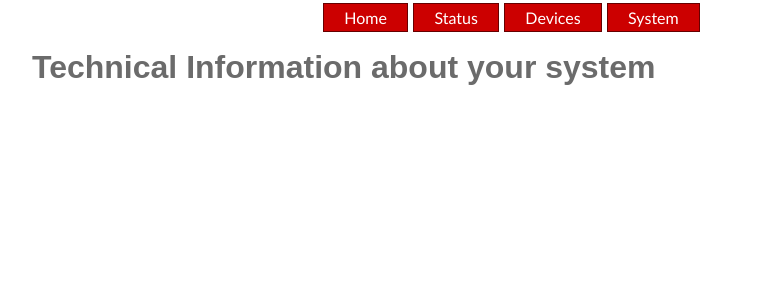
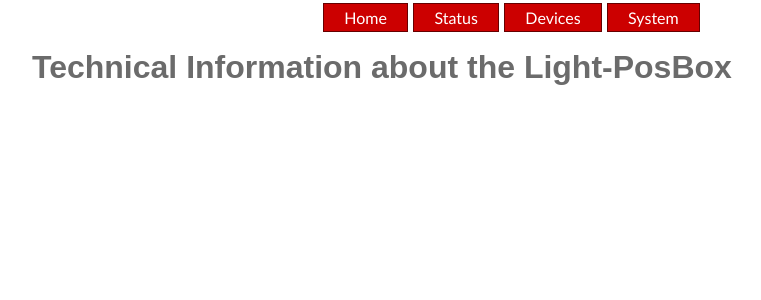
Before and after one commit to pywebdriver/pywebdriver, a Python web app: template templates/system.html in a window 1280 px wide. Shown: the top 300 px of the page, without its empty margins (128-889 px from the left). Run offline with Jinja, Linux system fonts and the light colour scheme; the template is opened without the code that fills it, so the values that code supplies are empty.

Commit message:
[REF] Fix headers in templates due to project rename

```diff
--- a/templates/devices.html
+++ b/templates/devices.html
@@ -1,6 +1,6 @@
 <!DOCTYPE HTML>
 <!-- ********************************************************************** -->
-<!--    PyWebDriver Software                                                -->
+<!--    RaspDrive Software                                                  -->
 <!--    Copyright (C) 2014-TODAY Akretion <http://www.akretion.com>         -->
 <!--    @author Sylvain LE GAL (https://twitter.com/legalsylvain)           -->
 
--- a/templates/layout.html
+++ b/templates/layout.html
@@ -1,8 +1,12 @@
 <!doctype html>
 <!-- ********************************************************************** -->
-<!--    PyWebDriver Software                                                -->
+<!--    Light-PosBox Software for Odoo                                      -->
 <!--    Copyright (C) 2014-TODAY Akretion <http://www.akretion.com>         -->
 <!--    @author Sylvain LE GAL (https://twitter.com/legalsylvain)           -->
+<!--    @author Sébastien BEAU <sebastien.beau@akretion.com>                -->
+
+<!--    Some parts of the code come from Odoo project                       -->
+<!--    Copyright (C) Odoo SA                                               -->
 
 <!--This program is free software: you can redistribute it and/or modify    -->
 <!--it under the terms of the GNU Affero General Public License as          -->
@@ -20,7 +24,7 @@
 <html>
   <head>
 
-    <title>{% block page_title %}{% endblock %} - {{ _('PyWebDriver Software')}}</title>
+    <title>{% block page_title %}{% endblock %} - {{ _('Light-PosBox For Odoo')}}</title>
         <style>
             #navigation {
                 margin: 0 ;
--- a/templates/print_status.html
+++ b/templates/print_status.html
@@ -1,8 +1,12 @@
 <!DOCTYPE HTML>
 <!-- ********************************************************************** -->
-<!--    PyWebDriver Software                                                -->
+<!--    Light-PosBox Software for Odoo                                      -->
 <!--    Copyright (C) 2014-TODAY Akretion <http://www.akretion.com>         -->
 <!--    @author Sylvain LE GAL (https://twitter.com/legalsylvain)           -->
+<!--    @author Sébastien BEAU <sebastien.beau@akretion.com>                -->
+
+<!--    Some parts of the code come from Odoo project                       -->
+<!--    Copyright (C) Odoo SA                                               -->
 
 <!--This program is free software: you can redistribute it and/or modify    -->
 <!--it under the terms of the GNU Affero General Public License as          -->
--- a/templates/status.html
+++ b/templates/status.html
@@ -1,8 +1,12 @@
 <!DOCTYPE HTML>
 <!-- ********************************************************************** -->
-<!--    PyWebDriver Software                                                -->
+<!--    Light-PosBox Software for Odoo                                      -->
 <!--    Copyright (C) 2014-TODAY Akretion <http://www.akretion.com>         -->
 <!--    @author Sylvain LE GAL (https://twitter.com/legalsylvain)           -->
+<!--    @author Sébastien BEAU <sebastien.beau@akretion.com>                -->
+
+<!--    Some parts of the code come from Odoo project                       -->
+<!--    Copyright (C) Odoo SA                                               -->
 
 <!--This program is free software: you can redistribute it and/or modify    -->
 <!--it under the terms of the GNU Affero General Public License as          -->
--- a/templates/system.html
+++ b/templates/system.html
@@ -1,8 +1,12 @@
 <!DOCTYPE HTML>
 <!-- ********************************************************************** -->
-<!--    PyWebDriver Software                                                -->
+<!--    Light-PosBox Software for Odoo                                      -->
 <!--    Copyright (C) 2014-TODAY Akretion <http://www.akretion.com>         -->
 <!--    @author Sylvain LE GAL (https://twitter.com/legalsylvain)           -->
+<!--    @author Sébastien BEAU <sebastien.beau@akretion.com>                -->
+
+<!--    Some parts of the code come from Odoo project                       -->
+<!--    Copyright (C) Odoo SA                                               -->
 
 <!--This program is free software: you can redistribute it and/or modify    -->
 <!--it under the terms of the GNU Affero General Public License as          -->
@@ -22,7 +26,7 @@
 
 {% block page_title %}{{ _('System Information')}}{% endblock %}
 
-{% block content_title %}{{ _('Technical Information about your system')}}{% endblock %}
+{% block content_title %}{{ _('Technical Information about the Light-PosBox')}}{% endblock %}
 
 {% block content %}
         <div>
```
Also changed, not shown: templates/index.html (+6 -2 lines).
